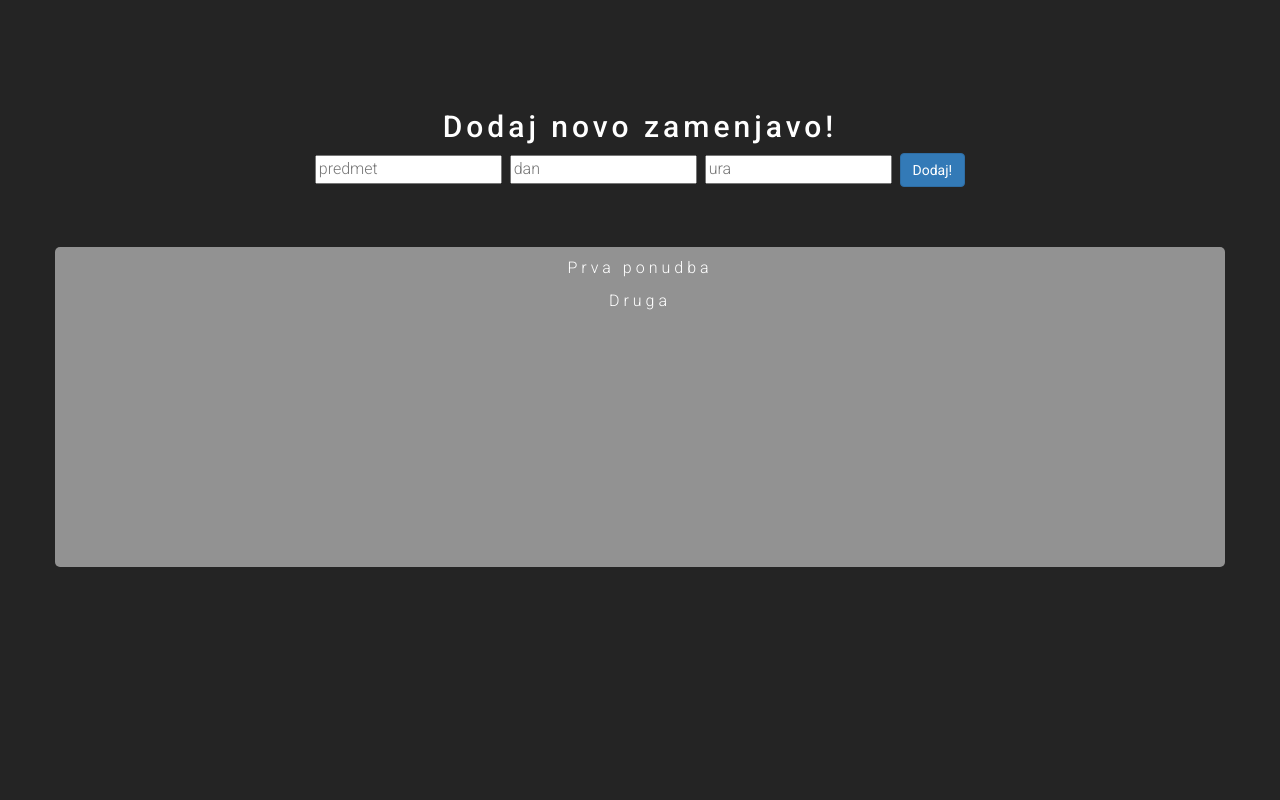
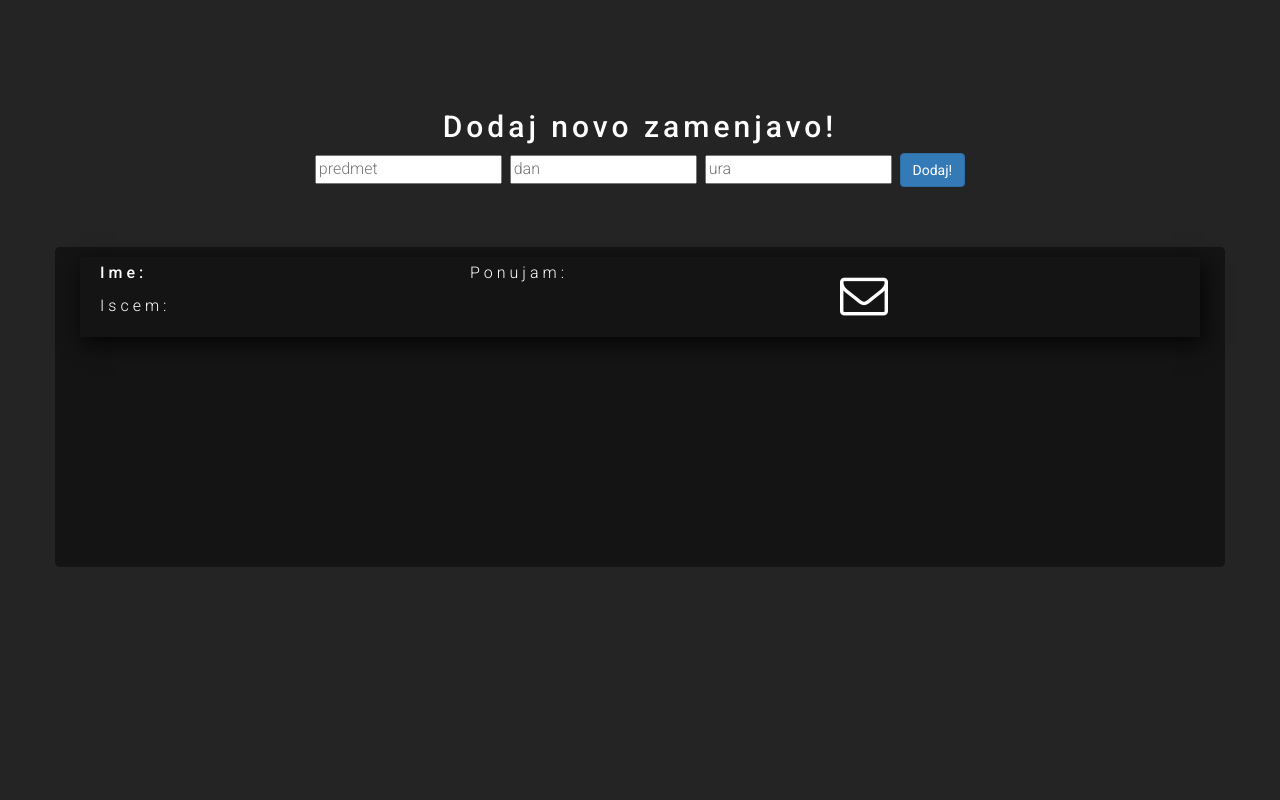
Before and after one commit to Tknez/Menjave, a PHP site: page / in a window 1280 px wide. Shown: the part 800-1600 px from the top of the page. Run offline with PHP 8.4, Linux system fonts and the light colour scheme; some libraries are stand-ins or nearby versions; some web fonts are replaced.

Commit message:
Frontend v3

```diff
--- a/css/styles.css
+++ b/css/styles.css
@@ -1,4 +1,5 @@
-html, body{
+html,
+body {
     background-color: black;
     width: 100%;
     color: white;
@@ -9,42 +10,40 @@ html, body{
     letter-spacing: 0.25em;
 }
 
-section{
+section {
     padding: 30px;
 }
 
-i{
-    color:white;
+i {
+    color: white;
 }
 
-#seznam{
-    margin-top:50px;
+#seznam {
+    margin-top: 50px;
     padding: 10px;
-    min-height:40vh;
-    background-color: rgba(220,220,220,0.6);
+    min-height: 40vh;
+    background-color: rgba(10, 10, 10, 0.6);
     border-radius: 5px;
+}
 
-}
-.dodajZamenjavo{
-    margin-top:50px;
+.dodajZamenjavo {
+    margin-top: 50px;
     padding: 10px;
     /*background-color: rgba(220,220,220,0.6);*/
     border-radius: 5px;
 }
 
-.iconWhite{
+.iconWhite {
     font-size: 3em;
 }
 
-#arrowIcon{
+#arrowIcon {
     margin-top: 100px;
-
 }
 
-#ponudbeZamenjav{
+#ponudbeZamenjav {
     min-height: 100vh;
     background-color: #242424;
-
 }
 
 hr {
@@ -52,26 +51,25 @@ hr {
     border-color: white;
 }
 
-#intro{
-    height:100vh;
-    background:url("https://images.unsplash.com/photo-1451906278231-17b8ff0a8880?ixlib=rb-0.3.5&q=80&fm=jpg&crop=entropy&s=1fbb817fbfe2b13a0c81de025e89a890") center center no-repeat;
+#intro {
+    height: 100vh;
+    background: url("https://images.unsplash.com/photo-1451906278231-17b8ff0a8880?ixlib=rb-0.3.5&q=80&fm=jpg&crop=entropy&s=1fbb817fbfe2b13a0c81de025e89a890") center center no-repeat;
     background-size: cover;
     background-attachment: fixed;
 }
 
-#naslovCenter{
-    margin-top:40vh;
+#naslovCenter {
+    margin-top: 40vh;
 }
 
-#nameHeader{
+#nameHeader {
     text-transform: uppercase;
     font-size: 4em;
     color: black;
     font-weight: 300 !important;
 }
 
-#nameHeader2{
-
+#nameHeader2 {
     text-transform: uppercase;
     font-size: 1.2em;
     color: black;
@@ -191,3 +189,20 @@ hr {
         padding: 2px 0;
     }
 }
+
+
+.ponudbaSingle{
+    padding:5px;
+    min-height:80px;
+box-shadow: 3px 7px 21px 1px rgba(0,0,0,0.75);
+
+}
+
+.ponudbaSingle:hover{
+    background-color: rgba(60,60,60, 0.4);
+
+}
+
+.bold{
+    font-weight: 500;
+}
--- a/index.html
+++ b/index.html
@@ -61,7 +61,7 @@
                 <a class="iconWhite" href="https://www.instagram.com/"><i class="fa fa-instagram" aria-hidden="true"></i></a>
             </div>
             <div class="row" id="arrowIcon">
-                <a class="iconWhite" href="#"><i class="fa fa-arrow-down" aria-hidden="true"></i></a>
+                <a class="iconWhite" href="#ponudbeZamenjav"><i class="fa fa-arrow-down" aria-hidden="true"></i></a>
             </div>
         </div>
     </section>
@@ -83,12 +83,23 @@
             </div>
         </div>
 
-        <div class="container text-center">
+        <div class="container">
 
             <div class="row" id="seznam">
                 <div class="col-lg-12">
-                    <p>Prva ponudba</p>
-                    <p>Druga</p>
+                    <div class="ponudbaSingle">
+                        <div class="col-sm-4">
+                            <p class="bold">Ime: </p>
+                            <p>Iscem: </p>
+                        </div>
+                        <div class="col-sm-4">
+                            <p>Ponujam: </p>
+                        </div>
+                        <div class="col-sm-4">
+                            <a class="iconWhite" href="mailto:nickyskater@gmail.com"><i class="fa fa-envelope-o" aria-hidden="true"></i></a>
+                        </div>
+                    </div>
+
                 </div>
             </div>
         </div>
```
Lines whose indentation alone changed are shown as unchanged.
